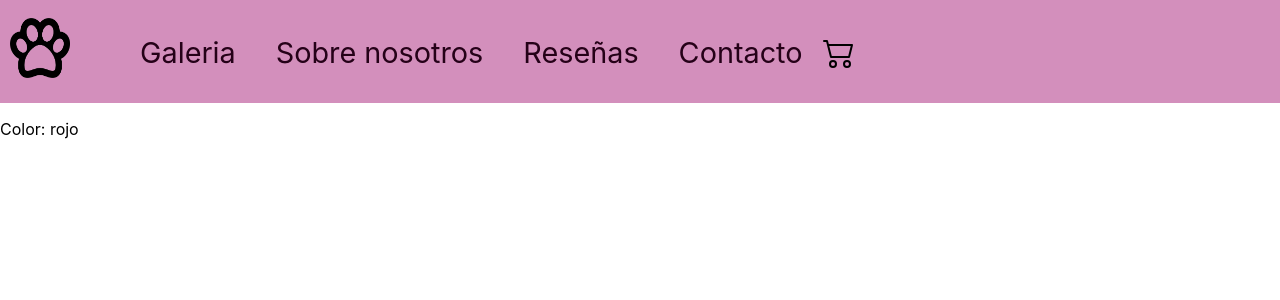
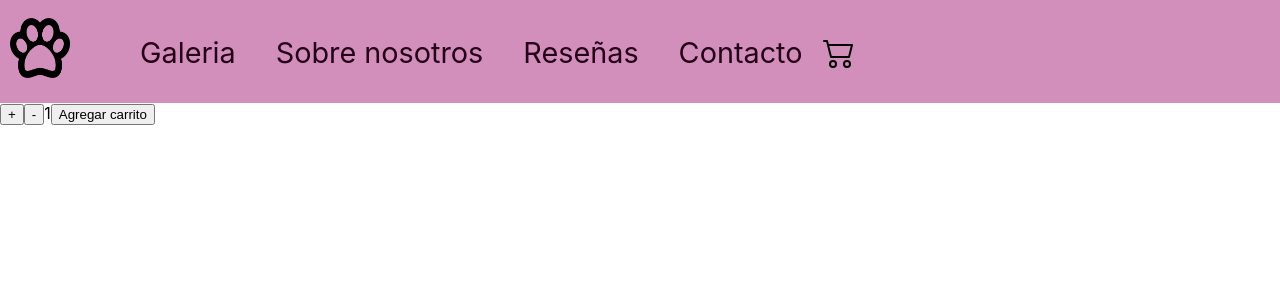
Before and after one commit to FernandezFlor/ecommPerritos, a React (Create React App) app: page / in a window 1280 px wide. Shown: the top 300 px of the page. Built offline with nearby package versions, Linux system fonts and the light colour scheme.

Commit message:
actualizacion

```diff
--- a/src/App.js
+++ b/src/App.js
@@ -1,5 +1,6 @@
 import Nav from './components/Nav.js'
-import Items from './components/ItemListContainer.js'
+//import Items from './components/ItemListContainer.js'
+import ItemCount from './components/ItemCount.js'
 import './App.css';
 
 
@@ -7,7 +8,7 @@ function App() {
   return (
     <>
     <Nav />
-    <Items description="rojo" />
+    <ItemCount initial={1} stock={5}/>
     </>
   );
 }
--- /dev/null
+++ b/src/components/ItemCount.js
@@ -0,0 +1,37 @@
+import { useState } from "react";
+
+const ItemCount=({initial, stock})=>{
+    const [itemCount, setItemCount]=useState(1);
+
+    const handleAdd=()=>{
+        if(itemCount<=stock){
+            setItemCount(itemCount+1);
+        }
+
+    }
+
+    const handleDelete=()=>{
+        if(itemCount>initial){
+            setItemCount(itemCount-1);
+        }
+    }
+
+    const handleAddCart=()=>{
+
+        setItemCount(itemCount);
+    }
+
+    return(
+        <>
+        <button onClick={()=> handleAdd()}>+</button>
+
+        <button onClick={()=> handleDelete()}>-</button>
+
+        <span>{itemCount}</span>
+
+        <button onClick={()=> handleAddCart}>Agregar carrito</button>
+        </>
+    );
+}
+
+export default ItemCount;
--- a/src/components/ItemListContainer.js
+++ b/src/components/ItemListContainer.js
@@ -1,4 +1,5 @@
 const ItemListContainer=(props)=>{
+
     return(
         <>
         <p>Color: {props.description}</p>
```
